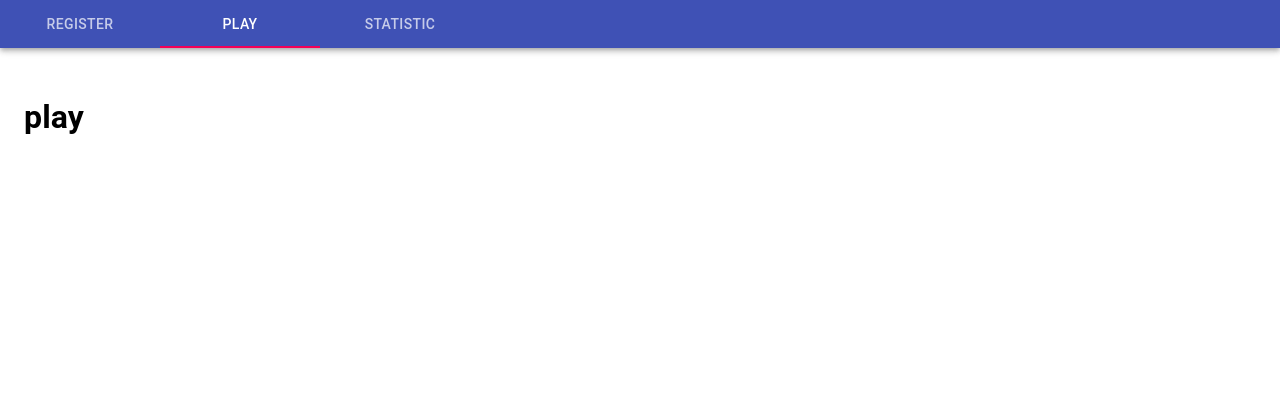
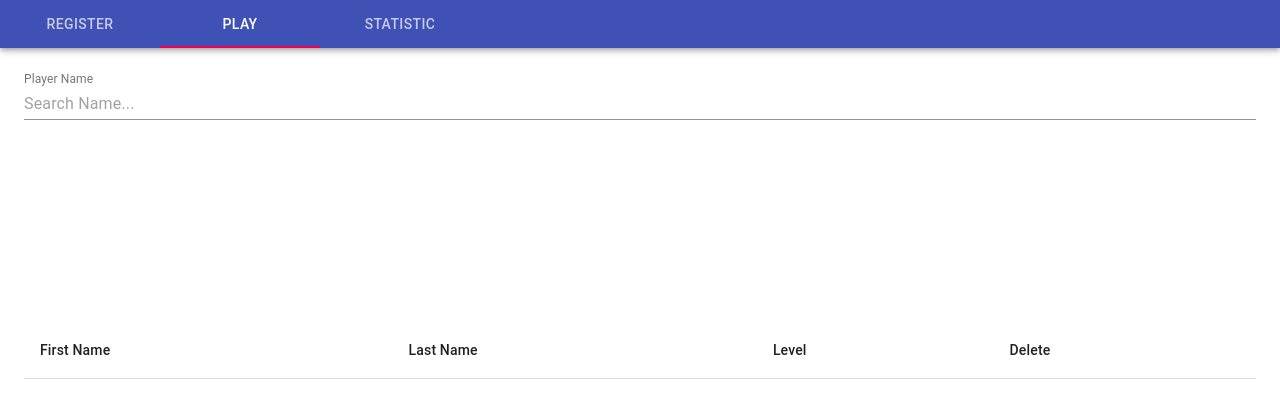
Before and after one commit to flying3615/pingpangshuffle, a React (Create React App) app: page / in a window 1280 px wide. Both pictures are taken after a click on the tab "PLAY". Shown: the top 418 px of the page. Built offline with nearby package versions, Linux system fonts and the light colour scheme.

Commit message:
home commit 25/6

```diff
--- a/package.json
+++ b/package.json
@@ -4,6 +4,7 @@
   "private": true,
   "dependencies": {
     "@material-ui/core": "^4.1.2",
+    "downshift": "^3.2.10",
     "react": "^16.8.6",
     "react-dom": "^16.8.6",
     "react-router-dom": "^5.0.1",
--- /dev/null
+++ b/src/components/AutoFind.jsx
@@ -0,0 +1,199 @@
+import React from 'react';
+import PropTypes from 'prop-types';
+import deburr from 'lodash/deburr';
+import Downshift from 'downshift';
+import { makeStyles } from '@material-ui/core/styles';
+import TextField from '@material-ui/core/TextField';
+import Paper from '@material-ui/core/Paper';
+import MenuItem from '@material-ui/core/MenuItem';
+
+const suggestions = [
+    { label: 'Afghanistan' },
+    { label: 'Aland Islands' },
+    { label: 'Albania' },
+    { label: 'Algeria' },
+    { label: 'American Samoa' },
+    { label: 'Andorra' },
+    { label: 'Angola' },
+    { label: 'Anguilla' },
+    { label: 'Antarctica' },
+    { label: 'Antigua and Barbuda' },
+    { label: 'Argentina' },
+    { label: 'Armenia' },
+    { label: 'Aruba' },
+    { label: 'Australia' },
+    { label: 'Austria' },
+    { label: 'Azerbaijan' },
+    { label: 'Bahamas' },
+    { label: 'Bahrain' },
+    { label: 'Bangladesh' },
+    { label: 'Barbados' },
+    { label: 'Belarus' },
+    { label: 'Belgium' },
+    { label: 'Belize' },
+    { label: 'Benin' },
+    { label: 'Bermuda' },
+    { label: 'Bhutan' },
+    { label: 'Bolivia, Plurinational State of' },
+    { label: 'Bonaire, Sint Eustatius and Saba' },
+    { label: 'Bosnia and Herzegovina' },
+    { label: 'Botswana' },
+    { label: 'Bouvet Island' },
+    { label: 'Brazil' },
+    { label: 'British Indian Ocean Territory' },
+    { label: 'Brunei Darussalam' },
+];
+
+function renderInput(inputProps) {
+    const { InputProps, classes, ref, ...other } = inputProps;
+
+    return (
+        <TextField
+            InputProps={{
+                inputRef: ref,
+                classes: {
+                    root: classes.inputRoot,
+                    input: classes.inputInput,
+                },
+                ...InputProps,
+            }}
+            {...other}
+        />
+    );
+}
+
+function renderSuggestion(suggestionProps) {
+    const { suggestion, index, itemProps, highlightedIndex, selectedItem } = suggestionProps;
+    const isHighlighted = highlightedIndex === index;
+    const isSelected = (selectedItem || '').indexOf(suggestion.label) > -1;
+
+    return (
+        <MenuItem
+            {...itemProps}
+            key={suggestion.label}
+            selected={isHighlighted}
+            component="div"
+            style={{
+                fontWeight: isSelected ? 500 : 400,
+            }}
+        >
+            {suggestion.label}
+        </MenuItem>
+    );
+}
+renderSuggestion.propTypes = {
+    highlightedIndex: PropTypes.number,
+    index: PropTypes.number,
+    itemProps: PropTypes.object,
+    selectedItem: PropTypes.string,
+    suggestion: PropTypes.shape({ label: PropTypes.string }).isRequired,
+};
+
+function getSuggestions(value, { showEmpty = false } = {}) {
+    const inputValue = deburr(value.trim()).toLowerCase();
+    const inputLength = inputValue.length;
+    let count = 0;
+
+    return inputLength === 0 && !showEmpty
+        ? []
+        : suggestions.filter(suggestion => {
+            const keep =
+                count < 5 && suggestion.label.slice(0, inputLength).toLowerCase() === inputValue;
+
+            if (keep) {
+                count += 1;
+            }
+
+            return keep;
+        });
+}
+
+
+const useStyles = makeStyles(theme => ({
+    root: {
+        flexGrow: 1,
+        height: 250,
+    },
+    container: {
+        flexGrow: 1,
+        position: 'relative',
+    },
+    paper: {
+        position: 'absolute',
+        zIndex: 1,
+        marginTop: theme.spacing(1),
+        left: 0,
+        right: 0,
+    },
+    chip: {
+        margin: theme.spacing(0.5, 0.25),
+    },
+    inputRoot: {
+        flexWrap: 'wrap',
+    },
+    inputInput: {
+        width: 'auto',
+        flexGrow: 1,
+    },
+    divider: {
+        height: theme.spacing(2),
+    },
+}));
+
+
+export default function AutoFind(props) {
+    const classes = useStyles();
+
+    return (
+        <div className={classes.root}>
+            <Downshift
+                onChange={(p)=>props.addPlayers(p)}
+                itemToString={item => (item ? item : '')}
+                id="downshift-simple">
+                {({
+                    getInputProps,
+                    getItemProps,
+                    getLabelProps,
+                    getMenuProps,
+                    highlightedIndex,
+                    inputValue,
+                    isOpen,
+                    selectedItem,
+                }) => {
+                    const { onBlur, onFocus, ...inputProps } = getInputProps({
+                        placeholder: 'Search Name...',
+                    });
+
+                    return (
+                        <div className={classes.container}>
+                            {renderInput({
+                                fullWidth: true,
+                                classes,
+                                label: 'Player Name',
+                                InputLabelProps: getLabelProps({ shrink: true }),
+                                InputProps: { onBlur, onFocus },
+                                inputProps,
+                            })}
+
+                            <div {...getMenuProps()}>
+                                {isOpen ? (
+                                    <Paper className={classes.paper} square>
+                                        {getSuggestions(inputValue).map((suggestion, index) =>
+                                            renderSuggestion({
+                                                suggestion,
+                                                index,
+                                                itemProps: getItemProps({ item: suggestion.label }),
+                                                highlightedIndex,
+                                                selectedItem,
+                                            }),
+                                        )}
+                                    </Paper>
+                                ) : null}
+                            </div>
+                        </div>
+                    );
+                }}
+            </Downshift>
+        </div>
+    );
+}
--- a/src/container/Play.jsx
+++ b/src/container/Play.jsx
@@ -1,6 +1,39 @@
-import React from 'react'
+import React, { Component } from 'react'
+import AutoFind from '../components/AutoFind'
+import RegisterTable from '../components/RegisterTable'
 
-const play = (props) =>
-    (<h1>play</h1>)
 
-export default play
+
+class Play extends Component {
+
+    constructor(props) {
+        super(props)
+        this.state = { players: [] }
+    }
+
+    addPlayers = (p)=>{
+        //TODO query DB by full name and find the whole player object
+        this.setState({players:[...this.state.players, {firstName:p, lastName:'null', level:5}]})
+    }
+
+
+    deletePlayer = (delPlayer) => {
+        this.setState(
+            {
+                players: this.state.players
+                    .filter(p => p.firstName !== delPlayer.firstName && p.lastName !== delPlayer.lastName)
+            })
+    }
+
+    render() {
+        return (
+            <div>
+                <AutoFind addPlayers={this.addPlayers}/>
+                <RegisterTable players={this.state.players} deletePlayer={this.deletePlayer} />
+            </div>
+        )
+    }
+}
+
+
+export default Play
```
Also changed, not shown: src/util/dbHelper.js (added, +29 -0 lines), 2 other files (tests, documents, lock files or other folders).
